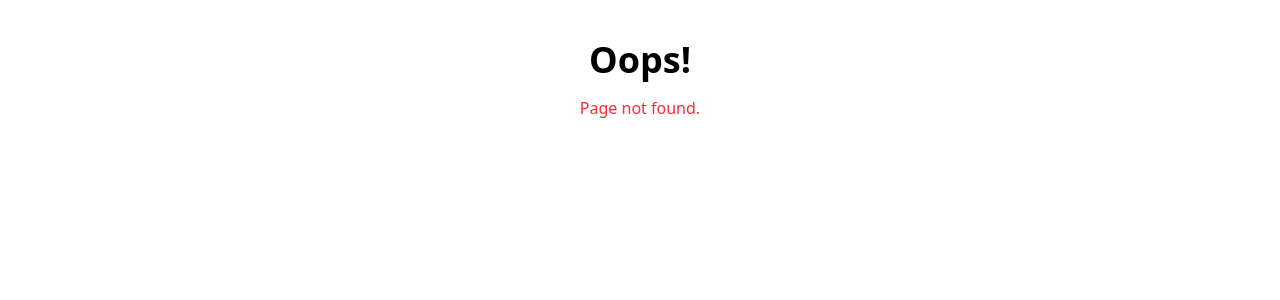
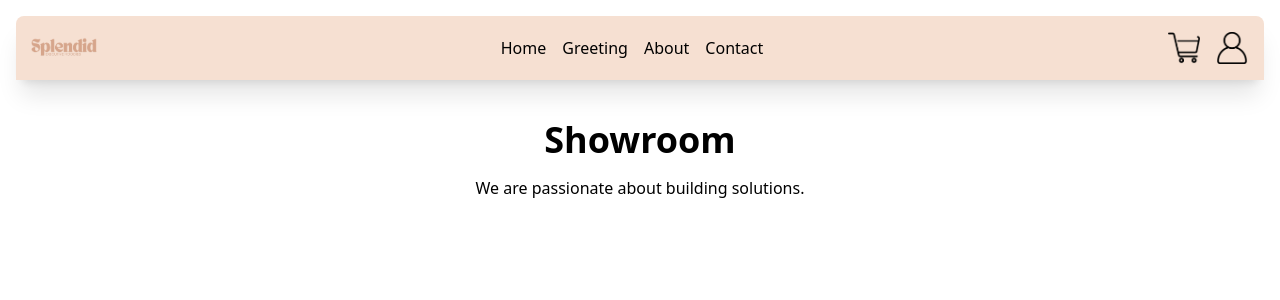
Before and after one commit to scottii333/Capstone-Splendid-Project, a React (Vite) app in the folder frontEnd/: page /Showroom-Splendid in a window 1280 px wide. Before the commit this address had no page. Shown: the top 300 px of the page. Built offline with nearby package versions, Linux system fonts and the light colour scheme.

Commit message:
FIx all route and component names

```diff
--- a/frontEnd/src/Pages/Products.jsx
+++ b/frontEnd/src/Pages/Collections.jsx
@@ -1,7 +1,7 @@
-export const Products = () => {
+export const Collections = () => {
   return (
     <div className="p-10 text-center">
-      <h1 className="text-4xl font-bold">Prouct</h1>
+      <h1 className="text-4xl font-bold">Collection</h1>
       <p className="mt-4">We are passionate about building solutions.</p>
     </div>
   );
--- a/frontEnd/src/Pages/Contact.jsx
+++ b/frontEnd/src/Pages/Journey.jsx
@@ -1,6 +1,6 @@
-export const Contact = () => (
+export const Journey = () => (
   <div className="p-10 text-center">
-    <h1 className="text-4xl font-bold">Contact Us</h1>
+    <h1 className="text-4xl font-bold">Journey</h1>
     <p className="mt-4">Reach out to us for more information.</p>
   </div>
 );
--- a/frontEnd/src/Pages/About.jsx
+++ b/frontEnd/src/Pages/Showroom.jsx
@@ -1,6 +1,6 @@
-export const About = () => (
+export const Showroom = () => (
   <div className="p-10 text-center">
-    <h1 className="text-4xl font-bold">About Us</h1>
+    <h1 className="text-4xl font-bold">Showroom</h1>
     <p className="mt-4">We are passionate about building solutions.</p>
   </div>
 );
```
Also changed, not shown: frontEnd/src/main.jsx (+6 -6 lines).
